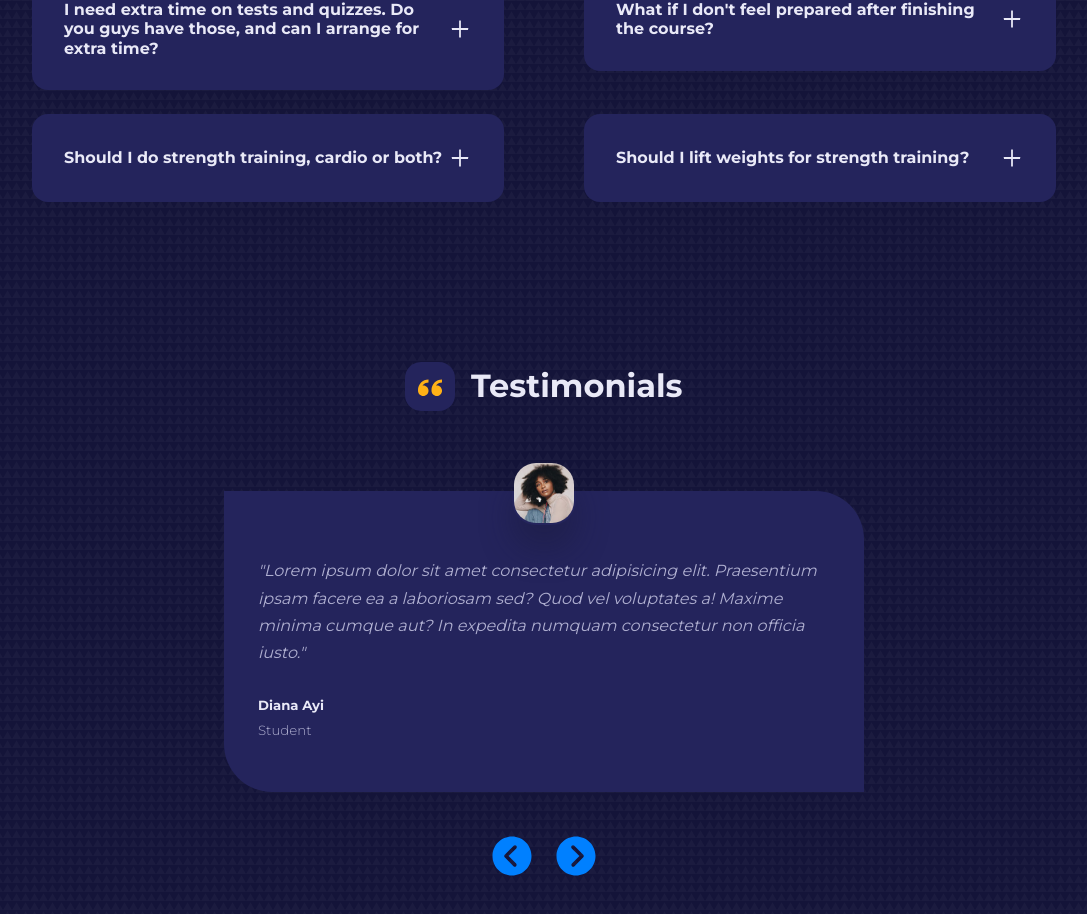
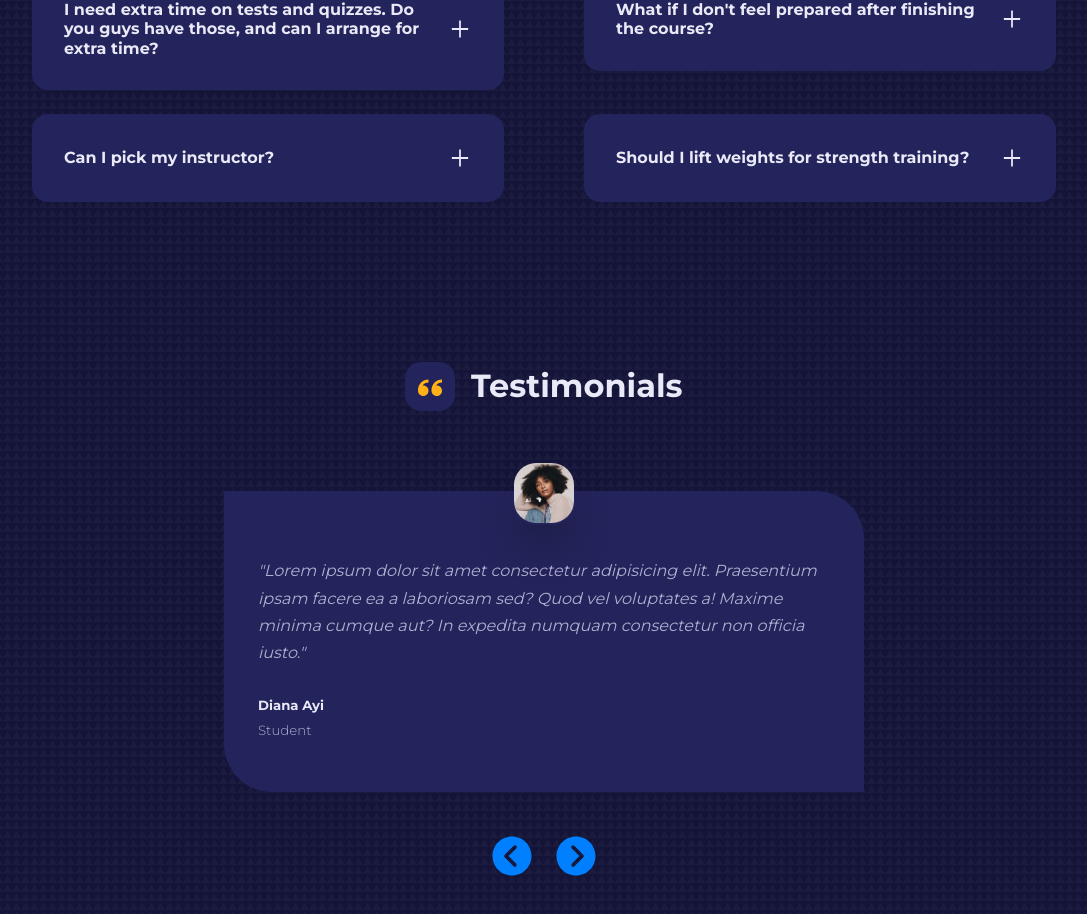
Before and after one commit to mrechavez/CoderCrafters, a React (Create React App) app: page /#/ in a window 1280 px wide. Shown: the part 3095-4009 px from the top of the page, without its empty margins (96-1183 px from the left). Built offline with nearby package versions, Linux system fonts and the light colour scheme.

Commit message:
added FAQ5

```diff
--- a/src/data.js
+++ b/src/data.js
@@ -131,8 +131,8 @@ export const faqs = [
     },
     {
         id: 5,
-        question: "Should I do strength training, cardio or both?",
-        answer: "Maiores fuga, cum praesentium esse laudantium! Distinctio nihil blanditiis accusantium atque, quo maxime inventore eum! Cum dolorem quibusdam amet et qui."
+        question: "Can I pick my instructor?",
+        answer: "We provide native reviewing software coupled with post-course evaluations on our website to ensure complete transparency for all incoming students. We are comitted to providing the best instructor to the best student, which is why we utilise a learning assessment questionnaire at orientation. Our patent-pending algorithm ensures 97% success!"
     },
     {
         id: 6,
```
